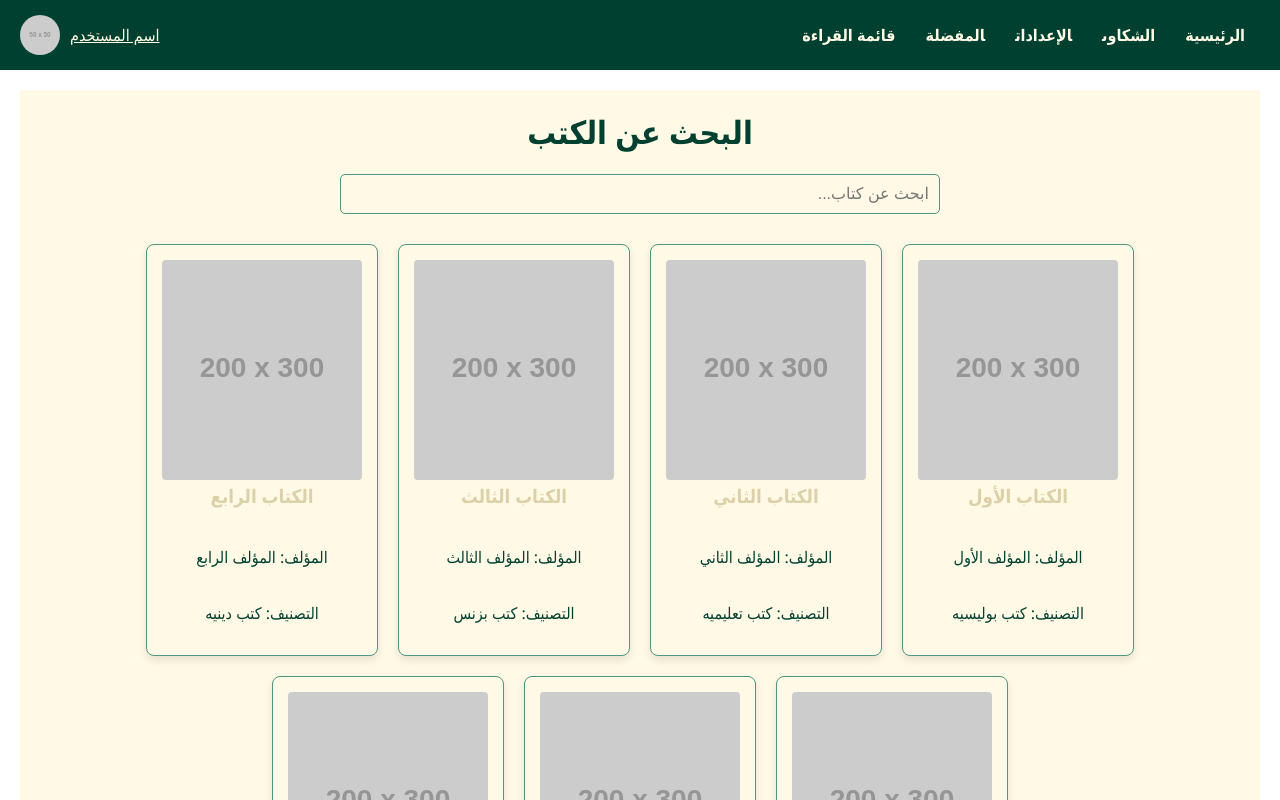
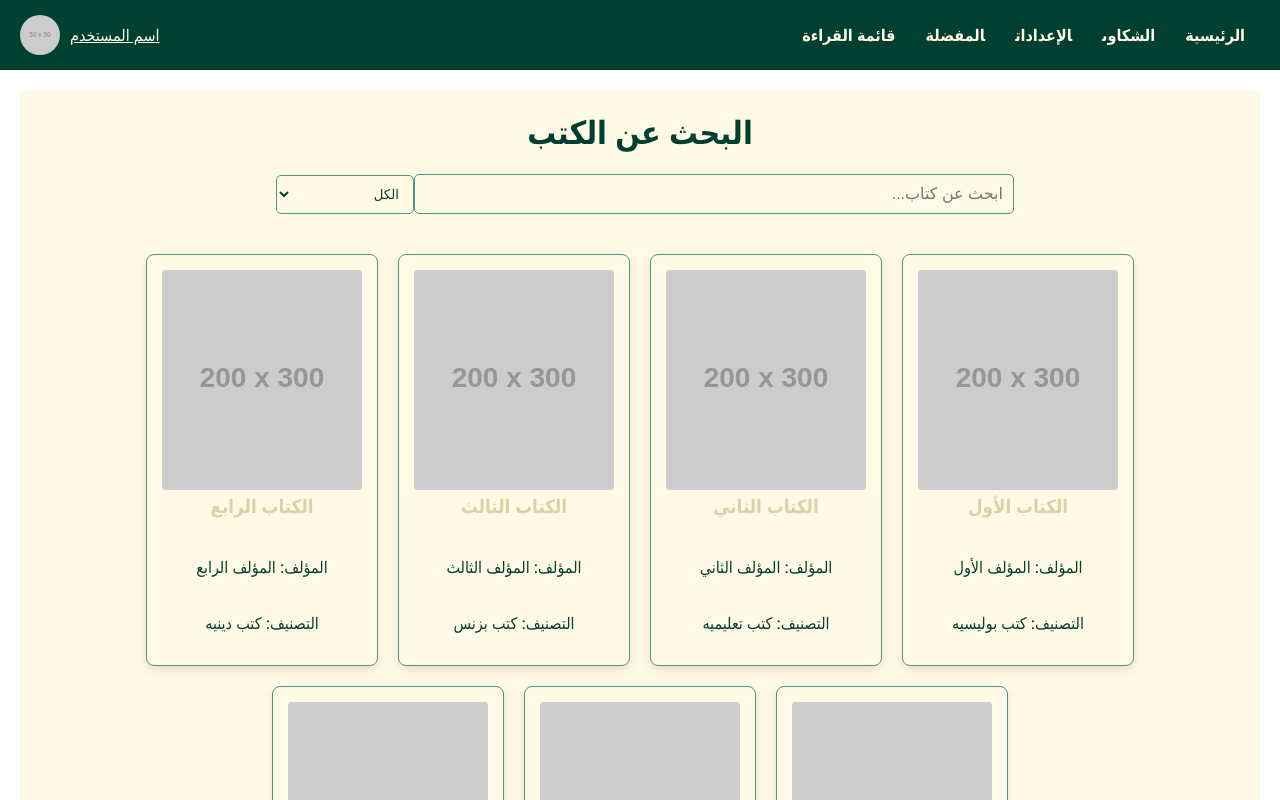
Before and after one commit to abdulrahmanch1/maktebe, a React (Create React App) app: page / in a window 1280 px wide. Shown: the top 800 px of the page. Built offline with nearby package versions, Linux system fonts and the light colour scheme.

Commit message:
feat: add book filtering by category to homepage

```diff
--- a/src/pages/HomePage.js
+++ b/src/pages/HomePage.js
@@ -7,10 +7,16 @@ import { ThemeContext } from "../contexts/ThemeContext";
 const HomePage = () => {
   const { theme } = useContext(ThemeContext);
   const [searchTerm, setSearchTerm] = useState("");
+  const [selectedCategory, setSelectedCategory] = useState("الكل"); // New state for category filter
 
-  const filteredBooks = books.filter((book) =>
-    book.title.toLowerCase().includes(searchTerm.toLowerCase())
-  );
+  // Get unique categories from books data
+  const categories = ["الكل", ...new Set(books.map(book => book.category))];
+
+  const filteredBooks = books.filter((book) => {
+    const matchesSearchTerm = book.title.toLowerCase().includes(searchTerm.toLowerCase());
+    const matchesCategory = selectedCategory === "الكل" || book.category === selectedCategory;
+    return matchesSearchTerm && matchesCategory;
+  });
 
   return (
     <div style={{ backgroundColor: theme.background, color: theme.primary, padding: "20px" }}>
@@ -28,8 +34,25 @@ const HomePage = () => {
             border: `1px solid ${theme.secondary}`,
             backgroundColor: theme.background,
             color: theme.primary,
+            marginBottom: "10px",
           }}
         />
+        <select
+          value={selectedCategory}
+          onChange={(e) => setSelectedCategory(e.target.value)}
+          style={{
+            padding: "10px",
+            borderRadius: "5px",
+            border: `1px solid ${theme.secondary}`,
+            backgroundColor: theme.background,
+            color: theme.primary,
+            marginLeft: "10px",
+          }}
+        >
+          {categories.map(category => (
+            <option key={category} value={category}>{category}</option>
+          ))}
+        </select>
       </div>
       <div style={{ display: "flex", flexWrap: "wrap", justifyContent: "center", minHeight: "70vh" }}>
         {filteredBooks.map((book) => (
```
Also changed, not shown: 1 other file (tests, documents, lock files or other folders).
